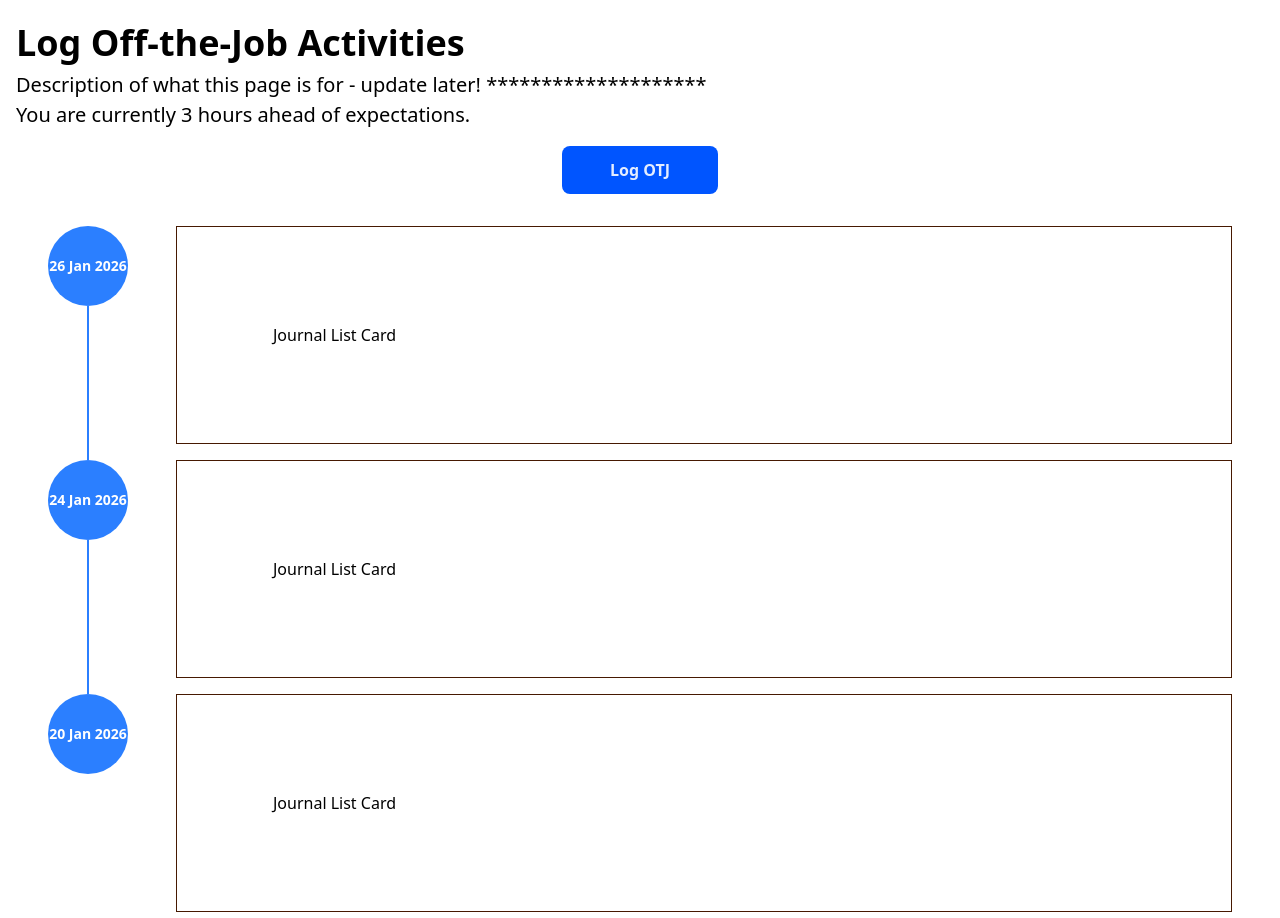
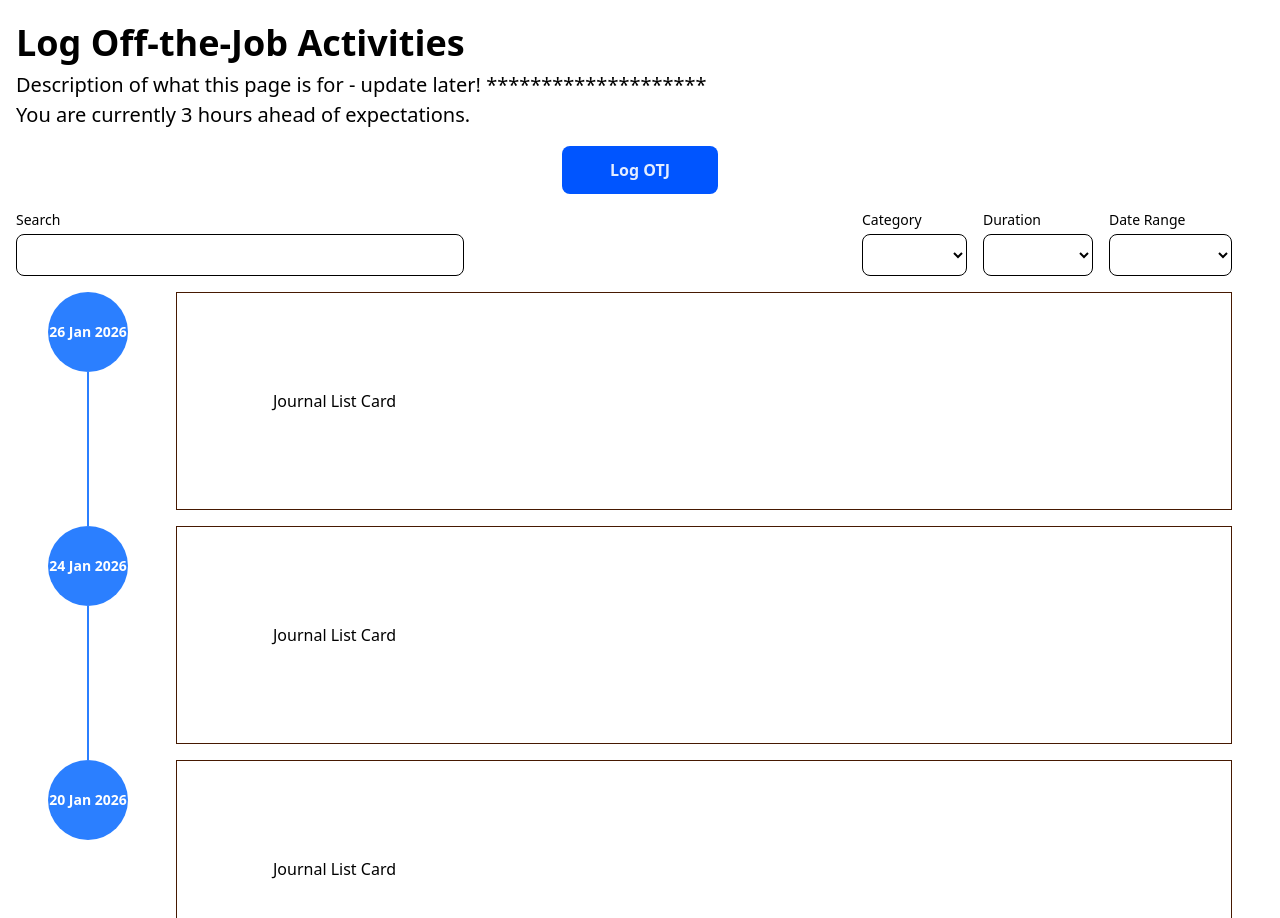
Before and after one commit to shaquillekiragu/otj-hackathon, a React (Vite) app in the folder client/: page / in a window 1280 px wide. Shown: the top 918 px of the page. Built offline with nearby package versions, Linux system fonts and the light colour scheme.

Commit message:
create search filters

```diff
--- a/client/src/App.tsx
+++ b/client/src/App.tsx
@@ -1,4 +1,5 @@
 import JournalTimeline from './components/JournalTimeline'
+import SearchFilters from './components/SearchFilters'
 
 function App() {
   const placeholderEntries = [
@@ -32,7 +33,7 @@ function App() {
         <h2>You are currently 3 hours ahead of expectations.</h2>
       </div>
       <button className="px-12!">Log OTJ</button>
-      <div>{/* search + filters here */}</div>
+      <SearchFilters />
       <JournalTimeline entries={placeholderEntries} />
     </div>
   )
--- a/client/src/components/JournalTimeline.tsx
+++ b/client/src/components/JournalTimeline.tsx
@@ -11,7 +11,7 @@ interface JournalTimelineProps {
   entries: JournalEntry[]
 }
 
-function JournalTimeline({ entries }: JournalTimelineProps) {
+const JournalTimeline = ({ entries }: JournalTimelineProps) => {
   return (
     <div className="flex flex-col w-full px-8">
       {entries.map((entry, index) => (
--- /dev/null
+++ b/client/src/components/SearchFilters.tsx
@@ -0,0 +1,54 @@
+const SearchFilters = () => {
+  const filterOptions = [
+    {
+      label: 'Category',
+      options: [
+        { value: 'learning', label: 'Learning' },
+        { value: 'project', label: 'Project' },
+        { value: 'meeting', label: 'Meeting' }
+      ]
+    },
+    {
+      label: 'Duration',
+      options: [
+        { value: '0-2', label: '0-2 hours' },
+        { value: '2-4', label: '2-4 hours' },
+        { value: '4+', label: '4+ hours' }
+      ]
+    },
+    {
+      label: 'Date Range',
+      options: [
+        { value: 'week', label: 'This Week' },
+        { value: 'month', label: 'This Month' },
+        { value: 'all', label: 'All Time' }
+      ]
+    }
+  ]
+
+  return (
+    <div className="flex flex-col items-start justify-start gap-1 lg:flex-row lg:items-end lg:justify-between w-full lg:pr-8">
+      <div className="flex flex-col gap-1">
+        <label className="text-sm font-medium">Search</label>
+        <input type="text" className="border rounded-lg p-2 min-w-md" />
+      </div>
+      <div className="flex gap-4">
+        {filterOptions.map((filter) => (
+          <div key={filter.label} className="flex flex-col gap-1">
+            <label className="text-sm font-medium">{filter.label}</label>
+            <select className="border rounded-lg p-2">
+              <option value=""></option>
+              {filter.options.map((option) => (
+                <option key={option.value} value={option.value}>
+                  {option.label}
+                </option>
+              ))}
+            </select>
+          </div>
+        ))}
+      </div>
+    </div>
+  )
+}
+
+export default SearchFilters
```
